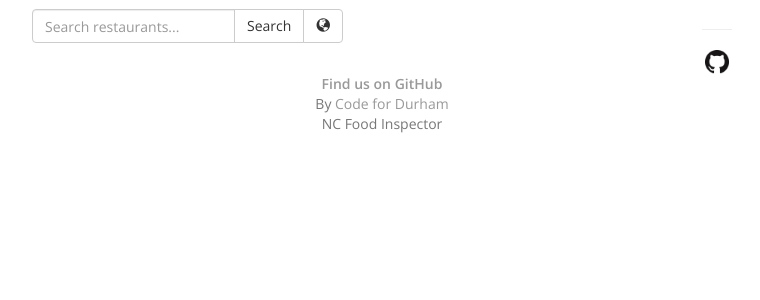
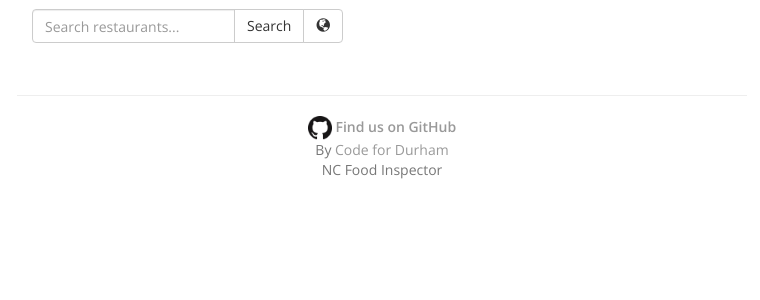
Before and after one commit to codefordurham/food-inspector, a Django app: template eatsmart/templates/inspections/establishment_list.html in a window 1280 px wide. Shown: the part 51-351 px from the top of the page, without its empty margins (258-1018 px from the left). Run offline with Django 3.2, Linux system fonts and the light colour scheme; the template is opened without the code that fills it, so the values that code supplies are empty; some libraries are stand-ins or nearby versions.

Commit message:
fix footer alignment on desktop (GitHub link); fix nav alignment

```diff
--- a/eatsmart/templates/base.html
+++ b/eatsmart/templates/base.html
@@ -65,6 +65,7 @@
         {% endblock content-outer %}
         {% block footer %}
         <footer>
+            <div class='row'>
                 <hr>
                 <div class="text-center">
                     <a href="https://github.com/codefordurham/Durham-Restaurants">
@@ -79,6 +80,7 @@
                             </a>
                         {% endif %}
                     </span>
+                </div>
             </div>
         </footer>
         {% endblock footer %}
--- a/eatsmart/templates/inspections/establishment_list.html
+++ b/eatsmart/templates/inspections/establishment_list.html
@@ -4,7 +4,8 @@
 {% block body_id %}establishment-list{% endblock %}
 
 {% block content %}
-<div class="row col-md-12">
+<div class="row">
+    <div class='col-md-12'>
         <form id='search' class="form-inline" role="search" action="{% url 'establishment-list' %}" method="get">
             <div class="input-group">
                 <input name='q' class="form-control" type="text" placeholder="Search restaurants..." value="{{ request.GET.q }}">
@@ -46,4 +47,5 @@
             </div>
         {% endif %}
     </div>
+</div>
 {% endblock %}
```
Lines whose indentation alone changed are shown as unchanged.
